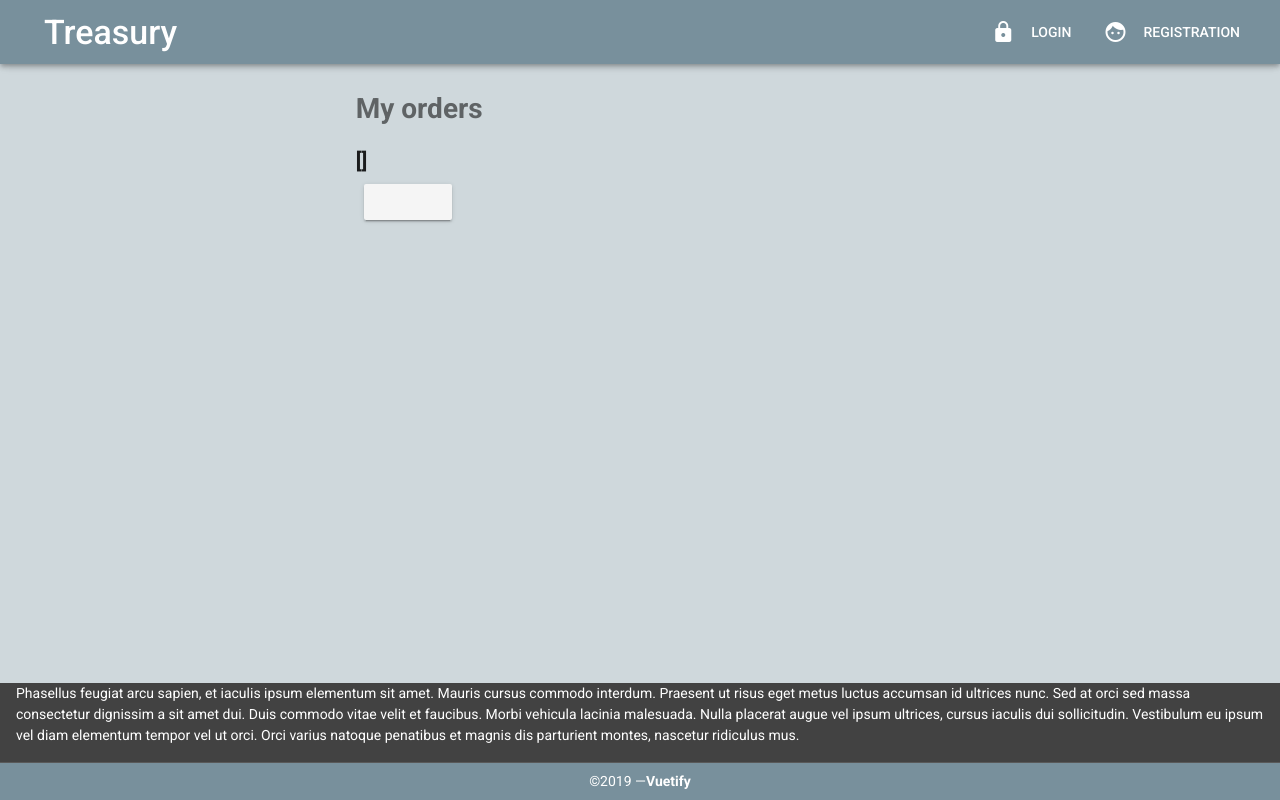
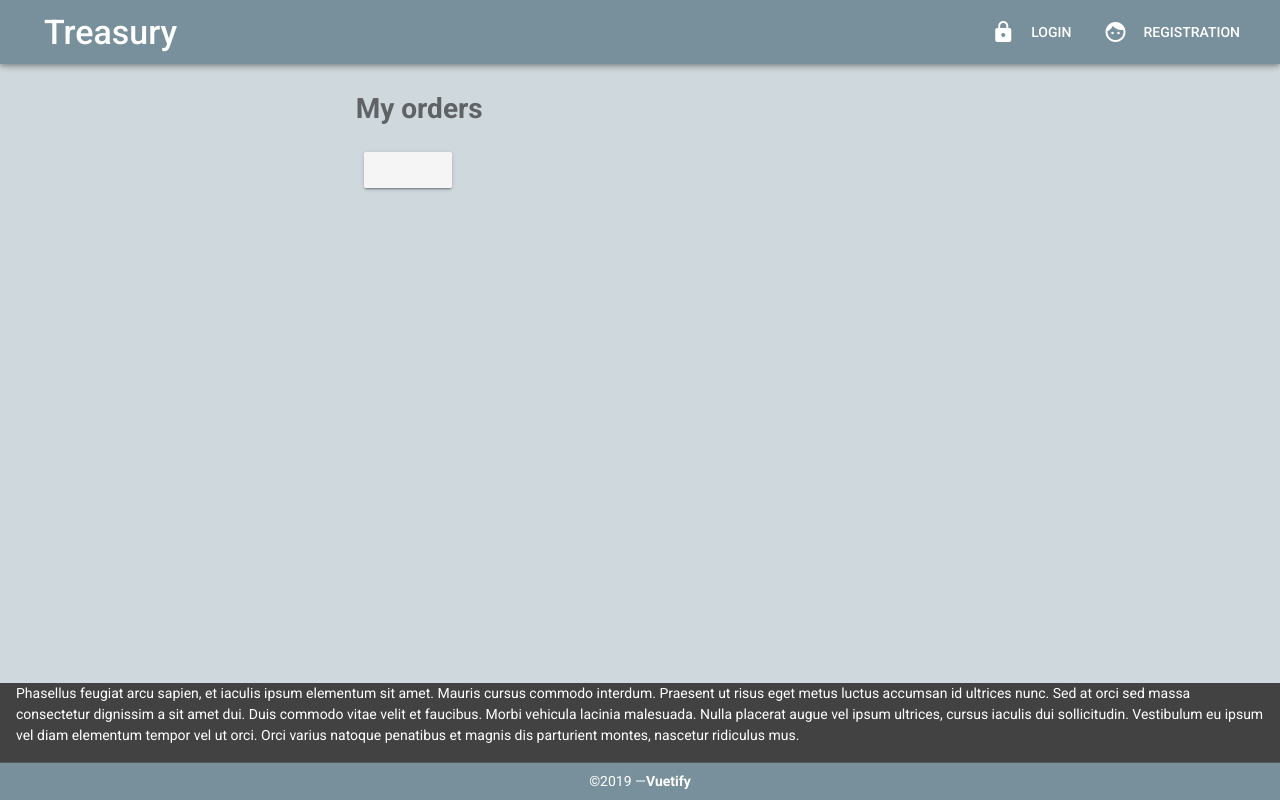
Before and after one commit to StanislavMyakishev/Vue-Cli3-proj, a Vue app: page /test in a window 1280 px wide. Built offline with nearby package versions, Linux system fonts and the light colour scheme.

Commit message:
Possible bug fix

```diff
--- a/src/components/Items/OrderCategory.vue
+++ b/src/components/Items/OrderCategory.vue
@@ -3,7 +3,9 @@
         <v-layout>
             <v-flex xs12 sm6 offset-sm3>
                 <h1 class="text--secondary mb-3">My orders</h1>
-                <h2>{{orders}}</h2>
+                <ul>
+                    <li v-for="(order, index) in orders" :key="index">ID : {{ order.id }}</li>
+                </ul>
                 <v-btn
                     @click="showOrders"></v-btn>
                 <!--<v-card-->
```
